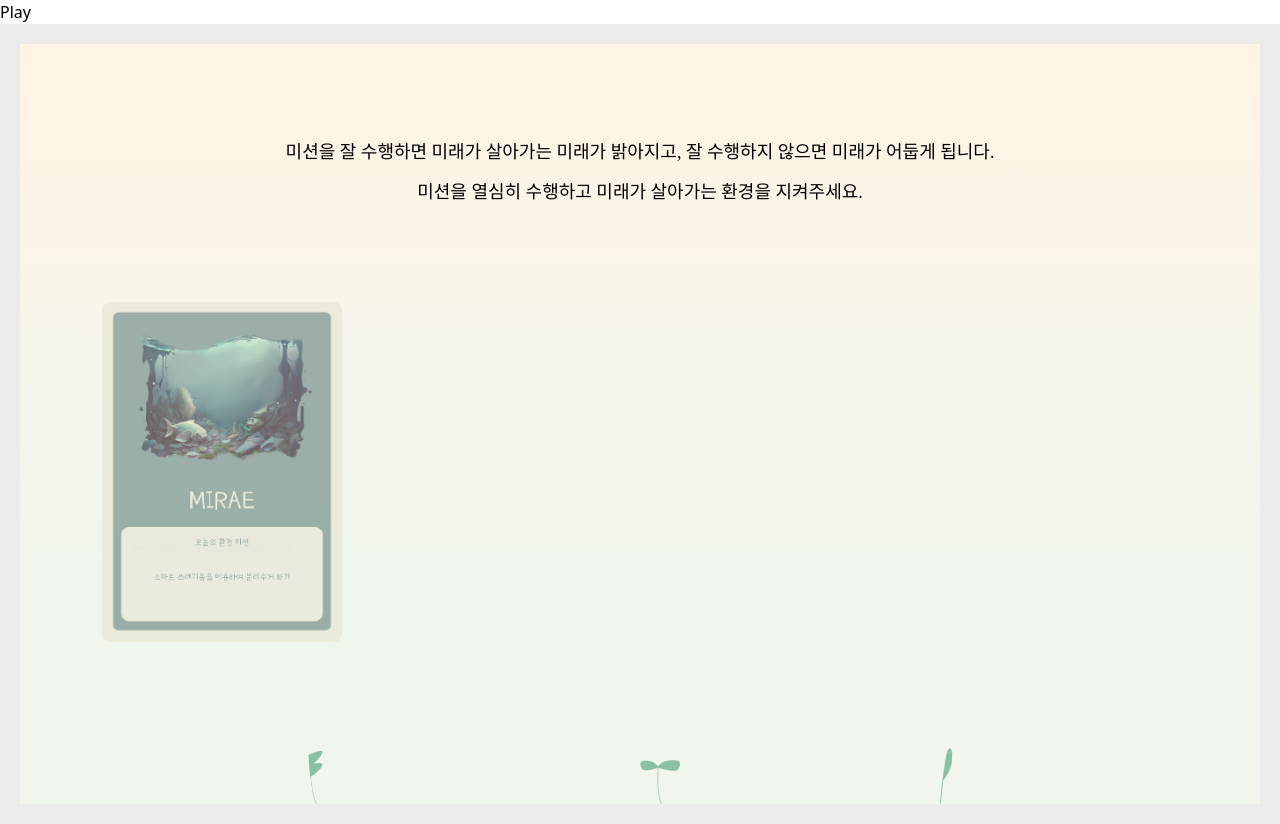
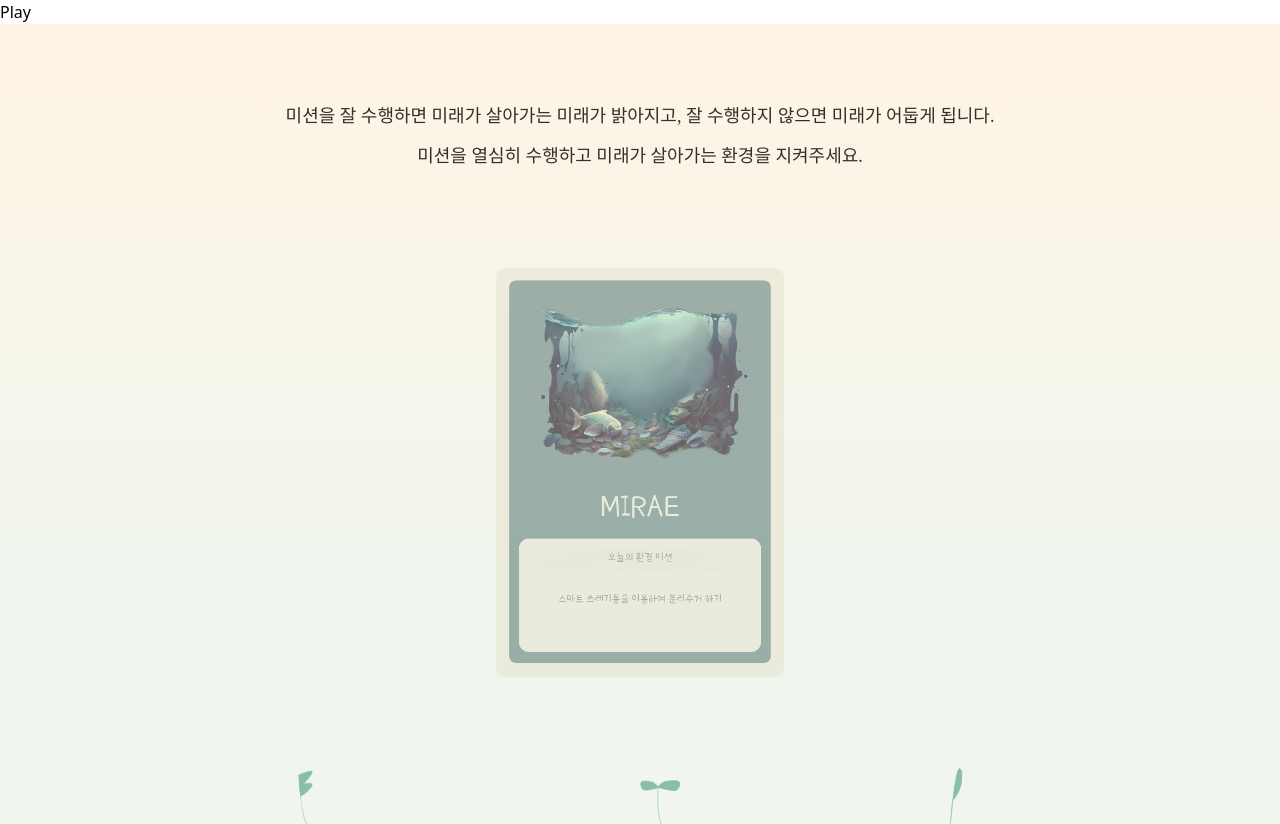
Before and after one commit to joooonis/designXnextJS, a Next.js app: page /mission in a window 1280 px wide. Built offline with nearby package versions, Linux system fonts and the light colour scheme; a web font is replaced by a local one.

Commit message:
🚧 chore : mission tts

```diff
--- a/src/pages/mission.tsx
+++ b/src/pages/mission.tsx
@@ -4,6 +4,7 @@ import { useEffect, useState } from 'react';
 import Image from 'next/image';
 import Leaf from '@components/leaf/leaf';
 import Button from '@components/common/button';
+import Chats from '@components/chat/chats';
 
 export default function Stage() {
   const [isFlipped, setIsFlipped] = useState(false);
@@ -28,21 +29,21 @@ export default function Stage() {
         temp[1] = true;
         return temp;
       });
-    }, 1000);
+    }, 2000);
     setTimeout(() => {
       setAnimation((prev) => {
         const temp = [...prev];
         temp[2] = true;
         return temp;
       });
-    }, 2000);
+    }, 3000);
     setTimeout(() => {
       setAnimation((prev) => {
         const temp = [...prev];
         temp[3] = true;
         return temp;
       });
-    }, 3000);
+    }, 4000);
     setTimeout(() => {
       setAnimation((prev) => {
         const temp = [...prev];
@@ -67,17 +68,17 @@ export default function Stage() {
         temp[6] = true;
         return temp;
       });
-    }, 7000);
+    }, 8000);
     setTimeout(() => {
       setAnimation((prev) => {
         const temp = [...prev];
         temp[7] = true;
         return temp;
       });
-    }, 8000);
+    }, 10000);
     setTimeout(() => {
       setButtonRender(true);
-    }, 10000);
+    }, 12000);
 
     setTimeout(() => {
       setIsFlipped(true);
@@ -86,14 +87,14 @@ export default function Stage() {
 
   return (
     <Layout>
-      <div className="relative  overflow-hidden space-y-24 bg-gradient-to-b w-full justify-center items-center from-[rgba(255,244,228,1)] to-[rgba(240,246,238,1)] from-7% to-70% flex h-[calc(100vh-2.5rem)] m-5">
+      <div className="relative  overflow-hidden space-y-24 bg-gradient-to-b w-full justify-center items-center h-screen from-[rgba(255,244,228,1)] to-[rgba(240,246,238,1)] from-7% to-70% flex ">
         <Leaf />
         <div className="w-full -translate-y-20">
           {!isFlipped && (
             <motion.div
               initial={{ opacity: 0 }}
               animate={{ opacity: [0, 1, 0, 1] }}
-              transition={{ duration: 1.5, easings: 'easeInOut' }}
+              transition={{ duration: 4, easings: 'easeInOut', delay: 1 }}
               className=" font-PoorStory text-lg mb-20 leading-10 text-center "
             >
               매주 실생활에서 실천할 수 있는 환경 미션이 주어질 거에요.
@@ -102,8 +103,13 @@ export default function Stage() {
           {isFlipped && (
             <motion.div
               initial={{ opacity: 0 }}
-              animate={{ opacity: [0, 1, 0, 1] }}
-              transition={{ duration: 1.5, easings: 'easeInOut' }}
+              animate={{ opacity: [0, 1, 0, 1, 0, 1, 0, 1, 0, 1] }}
+              transition={{
+                duration: 7,
+                easings: 'easeInOut',
+                loop: Infinity,
+                repeatDelay: 2,
+              }}
               className=" font-PoorStory text-lg mb-20 leading-10 text-center "
             >
               미션을 잘 수행하면 미래가 살아가는 미래가 밝아지고, 잘 수행하지
@@ -112,12 +118,28 @@ export default function Stage() {
             </motion.div>
           )}
           <div className="flex justify-center  items-center">
-            <div className=" w-[1076px]">
-              {' '}
+            <div className="hidden">
+              <Chats
+                chats={[
+                  {
+                    message: '안녕하세요',
+                    isLoading: true,
+                    url: '/tts/mission/01.mp3',
+                  },
+                  {
+                    message: '안녕하세요',
+                    isLoading: true,
+                    url: '/tts/mission/02.mp3',
+                  },
+                ]}
+                durations={[0, 3]}
+              />
+            </div>
+            <div className="">
               <div className="flex space-x-8">
                 {animation[0] && (
                   <div
-                    className={`relative w-60 rounded-xl cursor-pointer flex justify-center items-center aspect-[2/3] overflow-hidden`}
+                    className={`relative w-72 rounded-xl cursor-pointer flex justify-center items-center aspect-[2/3] overflow-hidden`}
                   >
                     {
                       <motion.div
@@ -140,7 +162,7 @@ export default function Stage() {
                 )}
                 {animation[1] && (
                   <div
-                    className={`relative w-60 rounded-xl cursor-pointer flex justify-center items-center aspect-[2/3] overflow-hidden`}
+                    className={`relative w-72 rounded-xl cursor-pointer flex justify-center items-center aspect-[2/3] overflow-hidden`}
                   >
                     {
                       <motion.div
@@ -163,7 +185,7 @@ export default function Stage() {
                 )}
                 {animation[2] && (
                   <div
-                    className={`relative w-60 rounded-xl cursor-pointer flex justify-center items-center aspect-[2/3] overflow-hidden`}
+                    className={`relative w-72 rounded-xl cursor-pointer flex justify-center items-center aspect-[2/3] overflow-hidden`}
                   >
                     {
                       <motion.div
@@ -186,7 +208,7 @@ export default function Stage() {
                 )}
                 {animation[3] && (
                   <div
-                    className={`relative w-60 rounded-xl cursor-pointer flex justify-center items-center aspect-[2/3] overflow-hidden`}
+                    className={`relative w-72 rounded-xl cursor-pointer flex justify-center items-center aspect-[2/3] overflow-hidden`}
                   >
                     {
                       <motion.div
@@ -211,7 +233,7 @@ export default function Stage() {
               <div className="flex space-x-8">
                 {animation[4] && (
                   <div
-                    className={`relative w-60 rounded-xl cursor-pointer flex justify-center items-center aspect-[2/3] overflow-hidden`}
+                    className={`relative w-72 rounded-xl cursor-pointer flex justify-center items-center aspect-[2/3] overflow-hidden`}
                   >
                     {
                       <motion.div
@@ -234,7 +256,7 @@ export default function Stage() {
                 )}
                 {animation[5] && (
                   <div
-                    className={`relative w-60 rounded-xl cursor-pointer flex justify-center items-center aspect-[2/3] overflow-hidden`}
+                    className={`relative w-72 rounded-xl cursor-pointer flex justify-center items-center aspect-[2/3] overflow-hidden`}
                   >
                     {
                       <motion.div
@@ -257,7 +279,7 @@ export default function Stage() {
                 )}
                 {animation[6] && (
                   <div
-                    className={`relative w-60 rounded-xl cursor-pointer flex justify-center items-center aspect-[2/3] overflow-hidden`}
+                    className={`relative w-72 rounded-xl cursor-pointer flex justify-center items-center aspect-[2/3] overflow-hidden`}
                   >
                     {
                       <motion.div
@@ -280,7 +302,7 @@ export default function Stage() {
                 )}
                 {animation[7] && (
                   <div
-                    className={`relative w-60 rounded-xl cursor-pointer flex justify-center items-center aspect-[2/3] overflow-hidden`}
+                    className={`relative w-72 rounded-xl cursor-pointer flex justify-center items-center aspect-[2/3] overflow-hidden`}
                   >
                     {
                       <motion.div
```
Also changed, not shown: 2 other files (tests, documents, lock files or other folders).
